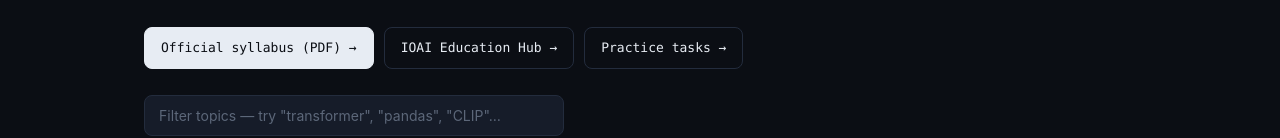
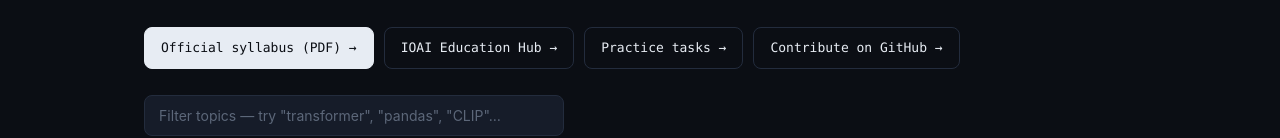
Before and after one commit to user42-debug/A-Reosource-Map-for-IOAI, a plain HTML site: page index.html in a window 1280 px wide. Shown: the part 439-577 px from the top of the page. Drawn offline with Linux system fonts and the light colour scheme.

Commit message:
Update index.html

```diff
--- a/index.html
+++ b/index.html
@@ -216,6 +216,8 @@
       <a class="btn primary" href="https://ioai-official.org/republic-of-kazakhstan/syllabus-2026/" target="_blank" rel="noopener">Official syllabus (PDF) &rarr;</a>
       <a class="btn" href="https://ioai-official.org/resources/" target="_blank" rel="noopener">IOAI Education Hub &rarr;</a>
       <a class="btn" href="#compete">Practice tasks &rarr;</a>
+      <a class="btn" href="https://github.com/JithunMethusahan/A-Reosource-Map-for-IOAI/blob/main/Contributing.md" target="_blank" rel="noopener">Contribute on GitHub &rarr;</a>
+
     </div>
 
     <div class="search-row">
```
